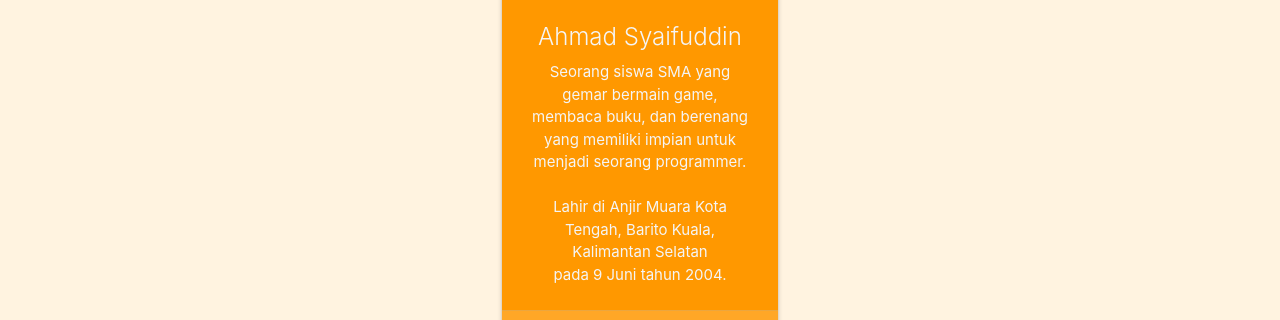
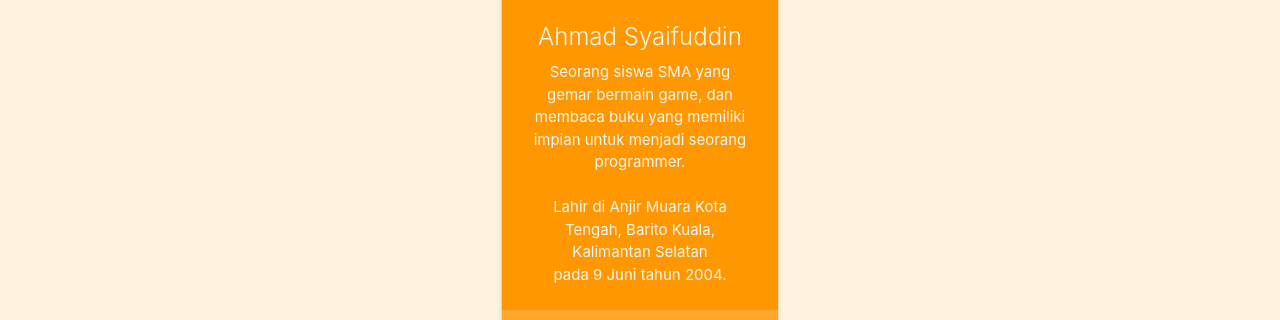
Before and after one commit to hawariMuflihMunte/repo51, a plain HTML site: page index.html in a window 1280 px wide. Shown: the part 5584-5904 px from the top of the page. Drawn offline with Linux system fonts and the light colour scheme.

Commit message:
Update index.html untuk menghapus Kata berenang :)

```diff
--- a/index.html
+++ b/index.html
@@ -354,7 +354,7 @@
                             Ahmad Syaifuddin
                         </span>
                         <p>
-                            Seorang siswa SMA yang gemar bermain game, membaca buku, dan berenang
+                            Seorang siswa SMA yang gemar bermain game, dan membaca buku
                             yang memiliki impian untuk menjadi seorang programmer.
                         </p>
                         <br>
```
